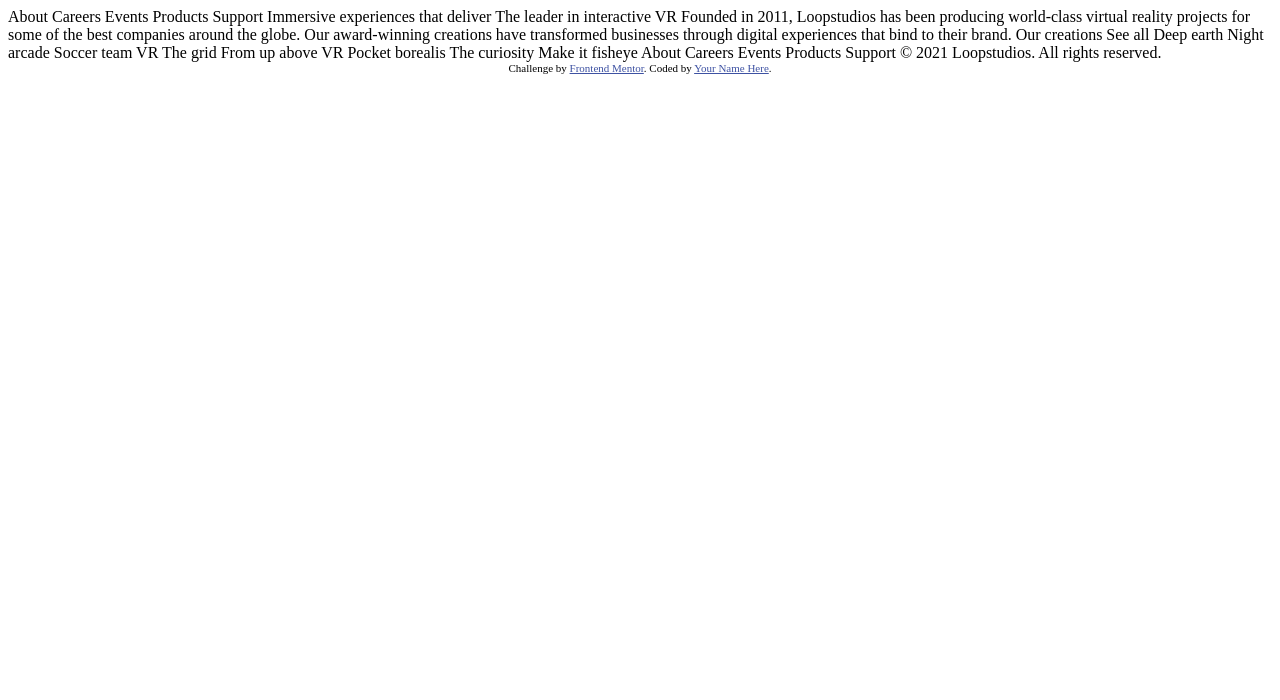
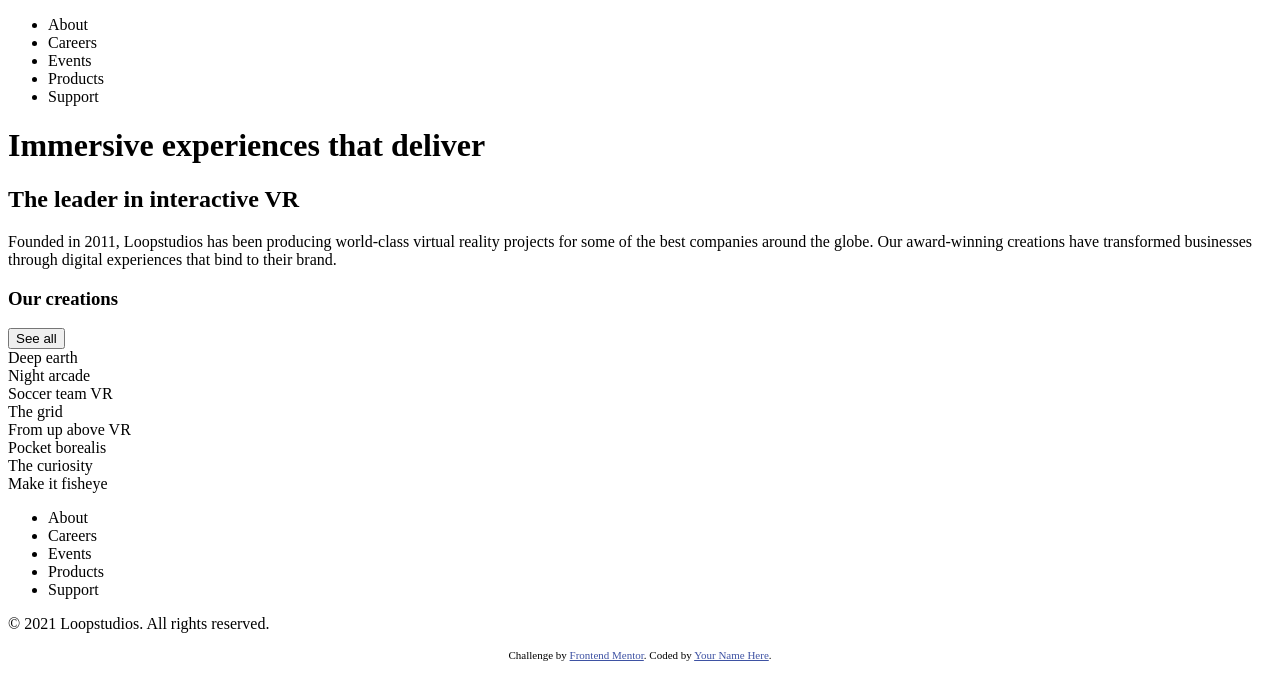
Before and after one commit to oschertar/frontendmentor-loopstudios-landing, a plain HTML site: page index.html in a window 1280 px wide. Drawn offline with Linux system fonts and the light colour scheme.

Commit message:
feat: basic html web

```diff
--- a/index.html
+++ b/index.html
@@ -1,8 +1,10 @@
 <!DOCTYPE html>
 <html lang="en">
+
 <head>
     <meta charset="UTF-8">
-  <meta name="viewport" content="width=device-width, initial-scale=1.0"> <!-- displays site properly based on user's device -->
+    <meta name="viewport" content="width=device-width, initial-scale=1.0">
+    <!-- displays site properly based on user's device -->
 
     <link rel="icon" type="image/png" sizes="32x32" href="./images/favicon-32x32.png">
 
@@ -10,50 +12,79 @@
 
     <!-- Feel free to remove these styles or customise in your own stylesheet 👍 -->
     <style>
-    .attribution { font-size: 11px; text-align: center; }
-    .attribution a { color: hsl(228, 45%, 44%); }
+        .attribution {
+            font-size: 11px;
+            text-align: center;
+        }
+
+        .attribution a {
+            color: hsl(228, 45%, 44%);
+        }
     </style>
 </head>
+
 <body>
-  About
-  Careers
-  Events
-  Products
-  Support
+    <nav class="main-navbar">
+        <ul>
+            <li>About</li>
+            <li>Careers</li>
+            <li>Events</li>
+            <li>Products</li>
+            <li>Support</li>
 
-  Immersive experiences that deliver
+        </ul>
+    </nav>
+    <h1>Immersive experiences that deliver</h1>
 
-  The leader in interactive VR
 
-  Founded in 2011, Loopstudios has been producing world-class virtual reality
-  projects for some of the best companies around the globe. Our award-winning
-  creations have transformed businesses through digital experiences that bind
-  to their brand.
 
-  Our creations
 
-  See all
 
-  Deep earth
-  Night arcade
-  Soccer team VR
-  The grid
-  From up above VR
-  Pocket borealis
-  The curiosity
-  Make it fisheye
 
-  About
-  Careers
-  Events
-  Products
-  Support
+    <h2>The leader in interactive VR</h2>
 
-  © 2021 Loopstudios. All rights reserved.
+    <p>Founded in 2011, Loopstudios has been producing world-class virtual reality projects for some of the best companies around the globe. Our award-winning creations have transformed businesses through digital experiences that bind to their brand.</p>
+
+    <h3>Our creations</h3>
+
+
+    <button>See all</button>
+
+    <div class="our-creations-section">
+        <div>Deep earth</div>
+        <div>Night arcade</div>
+        <div> Soccer team VR</div>
+        <div> The grid</div>
+        <div>From up above VR</div>
+        <div> Pocket borealis</div>
+        <div> The curiosity</div>
+        <div>Make it fisheye</div>
+
+    </div>
+
+
+
+
+
+
+
+
+
+
+    <ul>
+        <li>About</li>
+        <li>Careers</li>
+        <li>Events</li>
+        <li>Products</li>
+        <li>Support</li>
+
+    </ul>
+
+    <p>© 2021 Loopstudios. All rights reserved.</p>
 
     <div class="attribution">
-    Challenge by <a href="https://www.frontendmentor.io?ref=challenge" target="_blank">Frontend Mentor</a>.
-    Coded by <a href="#">Your Name Here</a>.
+        Challenge by <a href="https://www.frontendmentor.io?ref=challenge" target="_blank">Frontend Mentor</a>. Coded by <a href="#">Your Name Here</a>.
     </div>
 </body>
+
 </html>
```
Lines whose indentation alone changed are shown as unchanged.
